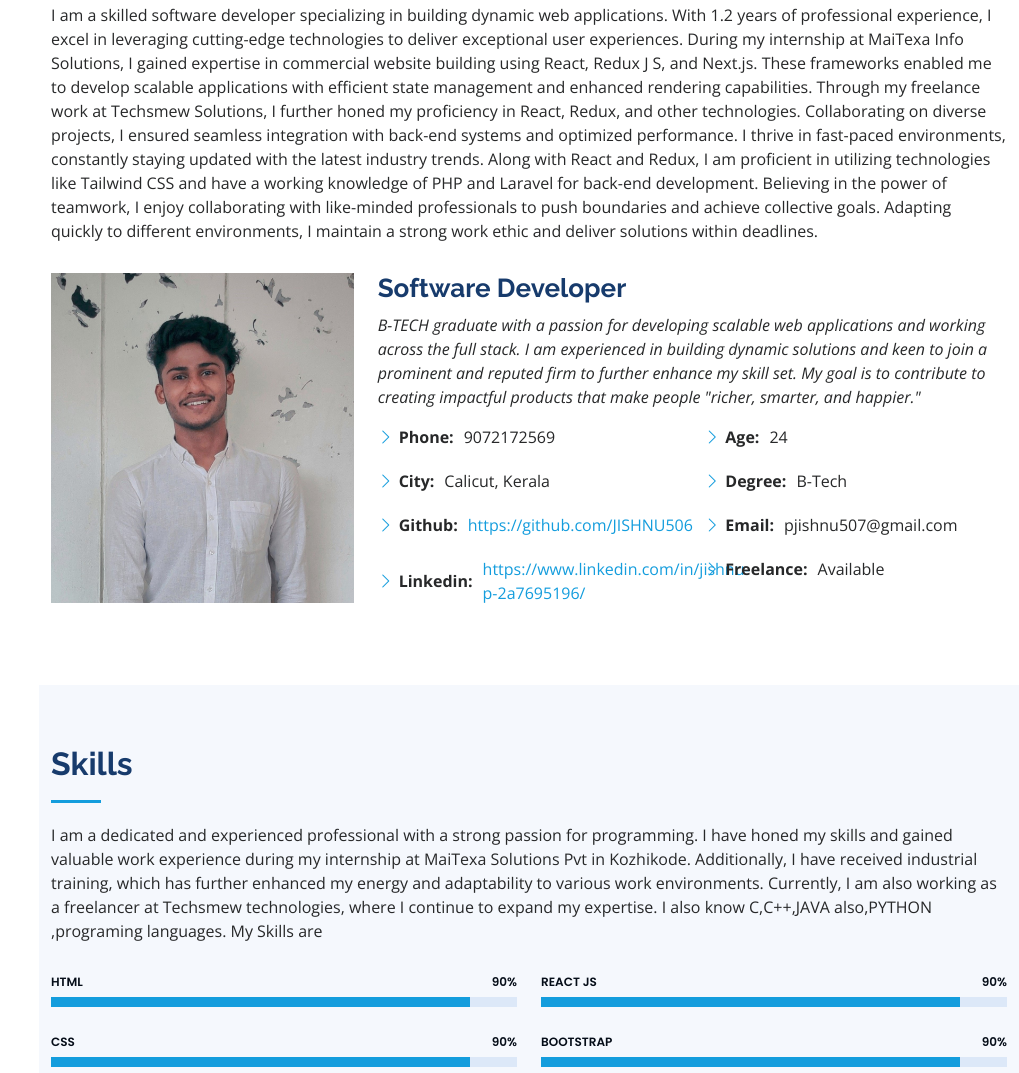
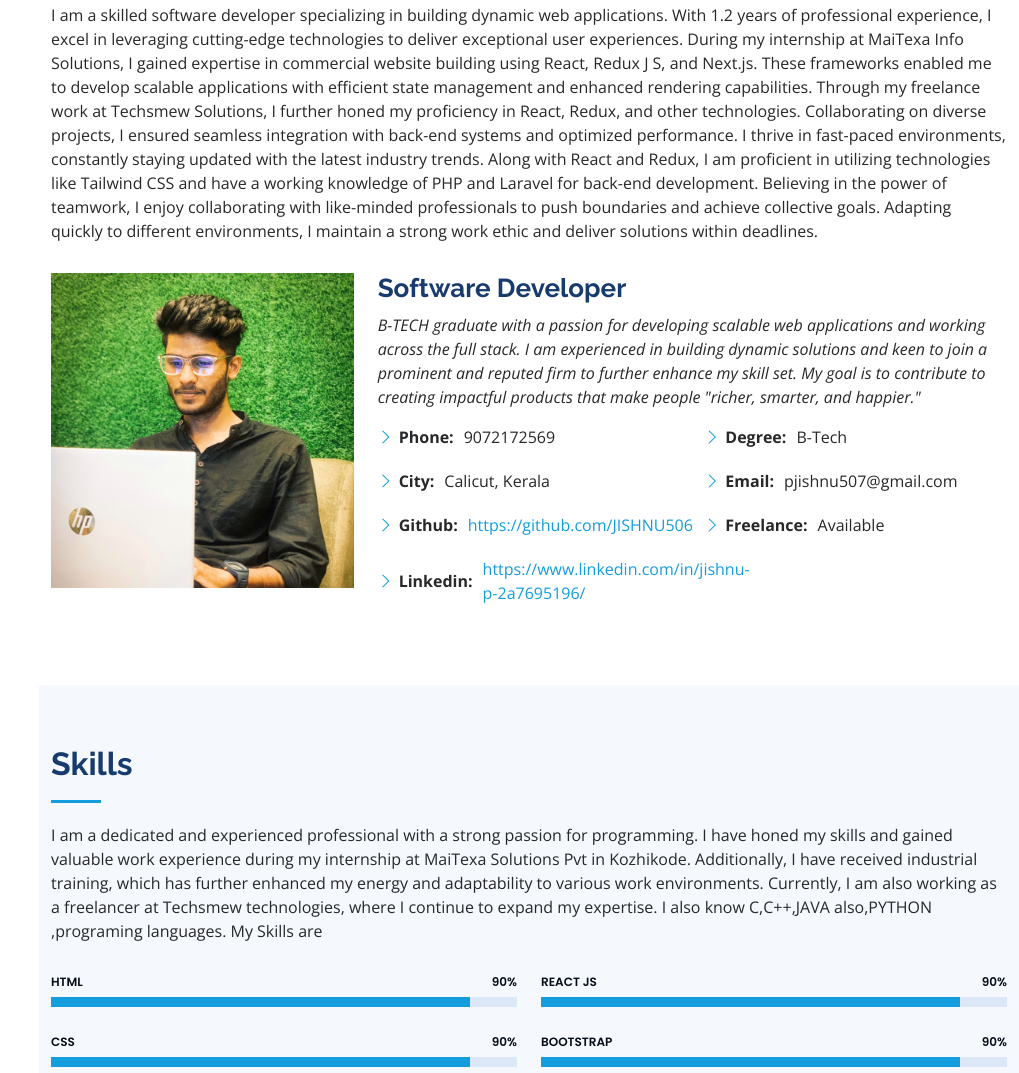
Before and after one commit to JISHNU506/jishnuportfolio, a plain HTML site: page index.html in a window 1280 px wide. Shown: the part 935-2008 px from the top of the page, without its empty margins (261-1280 px from the left). Drawn offline with nearby package versions, Linux system fonts and the light colour scheme.

Commit message:
Update index.html

```diff
--- a/index.html
+++ b/index.html
@@ -112,7 +112,7 @@
                     </div>
                     <div class="row">
                         <div class="col-lg-4" data-aos="fade-right">
-                            <img src="assets/img/profile-img.jpg" class="img-fluid" alt="">
+                            <img src="assets/img/IMG_2825-01.jpeg" class="img-fluid" alt="">
                         </div>
                         <div class="col-lg-8 pt-4 pt-lg-0 content" data-aos="fade-left">
                             <h3>Software Developer</h3>
@@ -152,11 +152,11 @@
                                 </div>
                                 <div class="col-lg-6">
                                     <ul>
-                                        <li>
+                                        <!-- <li>
                                             <i class="bi bi-chevron-right"></i>
                                             <strong>Age:</strong>
                                             <span>24</span>
-                                        </li>
+                                        </li> -->
                                         <li>
                                             <i class="bi bi-chevron-right"></i>
                                             <strong>Degree:</strong>
```
